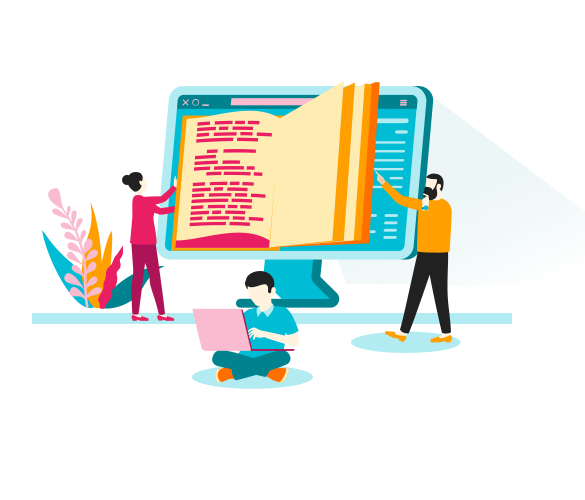
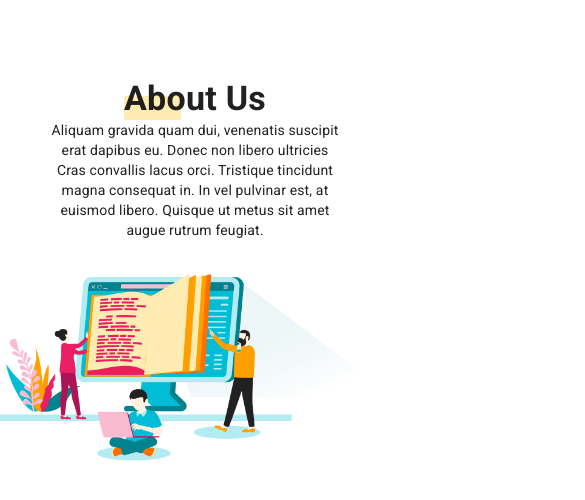
Before and after one commit to henishpatel9045/sigmaSite, a React (Vite) app: page / in a window 390 px wide. Shown: the part 1856-2356 px from the top of the page, 585 px wide, since content can reach past the window. Built offline with nearby package versions, Linux system fonts and the light colour scheme.

Commit message:
Responsiveness added.

```diff
--- a/src/app/components/about/About.jsx
+++ b/src/app/components/about/About.jsx
@@ -1,4 +1,4 @@
-import { Box, Typography } from "@mui/material";
+import { Box, Typography, useMediaQuery } from "@mui/material";
 import React from "react";
 import "./about.css";
 import BG from "../../assets/about.png";
@@ -7,19 +7,50 @@ const data =
   "Aliquam gravida quam dui, venenatis suscipit erat dapibus eu. Donec non libero ultricies Cras convallis lacus orci. Tristique tincidunt magna consequat in. In vel pulvinar est, at euismod libero. Quisque ut metus sit amet augue rutrum feugiat.";
 
 function About() {
+  const desktop = useMediaQuery("(min-width: 600px)");
   return (
-    <Box component={"section"} id="about">
-      <div>
-        <img src={BG} alt="AboutUs" />
-      </div>
-      <div>
+    <Box
+      component={"section"}
+      id="about"
+      sx={{
+        flexDirection: {
+          md: "row",
+          xs: "column-reverse",
+        },
+        alignItems: { xs: "center", md: "flex-start" },
+      }}
+    >
+      <Box
+        component={"div"}
+        sx={{
+          marginTop: { xs: "2rem", md: 0 },
+        }}
+      >
+        <img
+          src={BG}
+          alt="AboutUs"
+          style={{ width: desktop ? "auto" : "100vw" }}
+        />
+      </Box>
+      <Box
+        component={"div"}
+        sx={{
+          display: { md: "block", xs: "flex" },
+          flexDirection: "column",
+          alignItems: "center",
+        }}
+      >
         <Typography variant="h4" className="header-title about-title">
           About Us
         </Typography>
-        <Typography variant="body2" className="about-desc">
+        <Typography
+          variant="body2"
+          className="about-desc"
+          sx={{ textAlign: { xs: "center", md: "left" } }}
+        >
           {data}
         </Typography>
-      </div>
+      </Box>
     </Box>
   );
 }
--- a/src/app/components/about/about.css
+++ b/src/app/components/about/about.css
@@ -18,6 +18,6 @@
 }
 
 .about-desc{
-    width: 70%;
+    width: 90%;
     font-weight: 500;
 }
```
